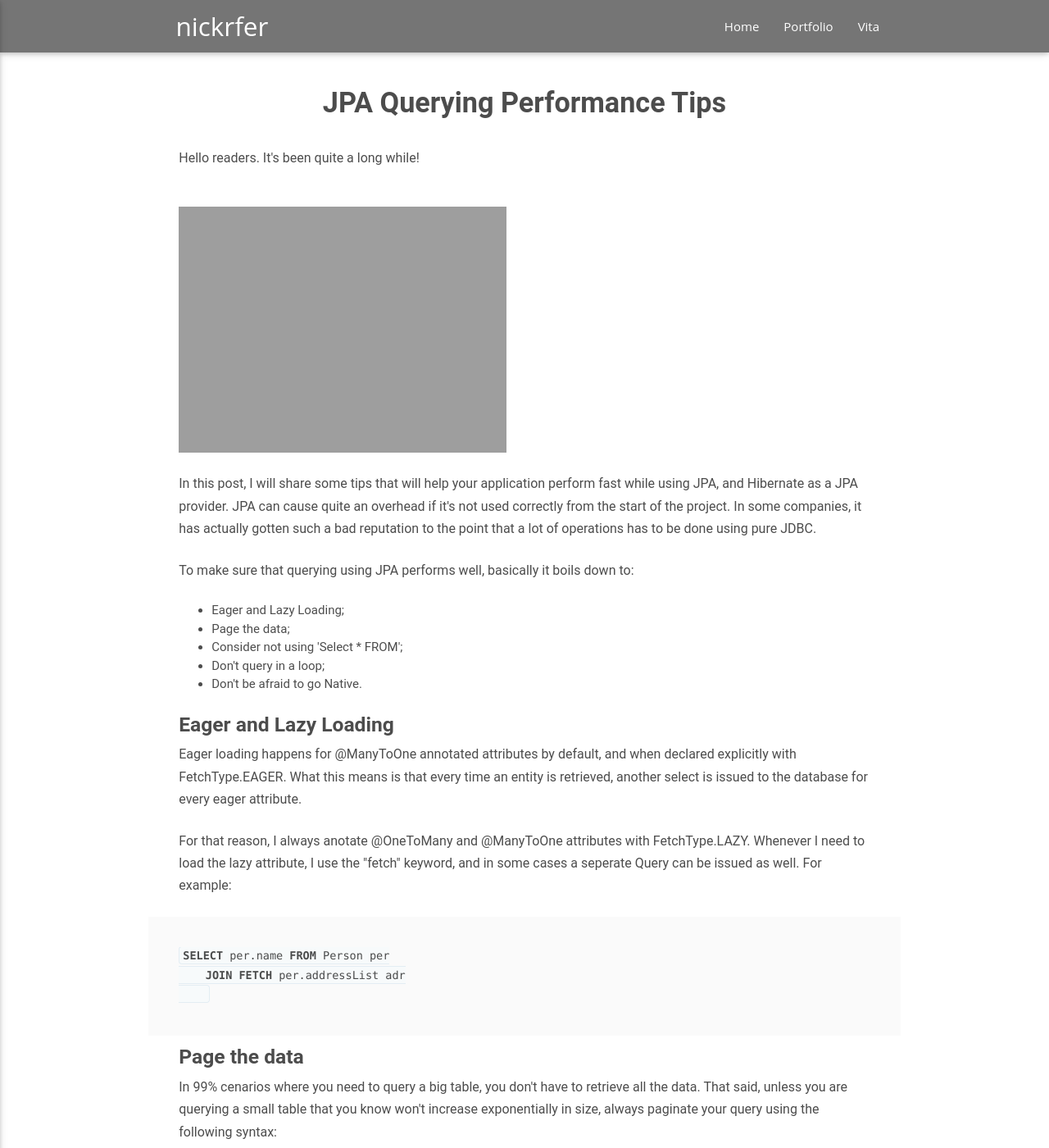
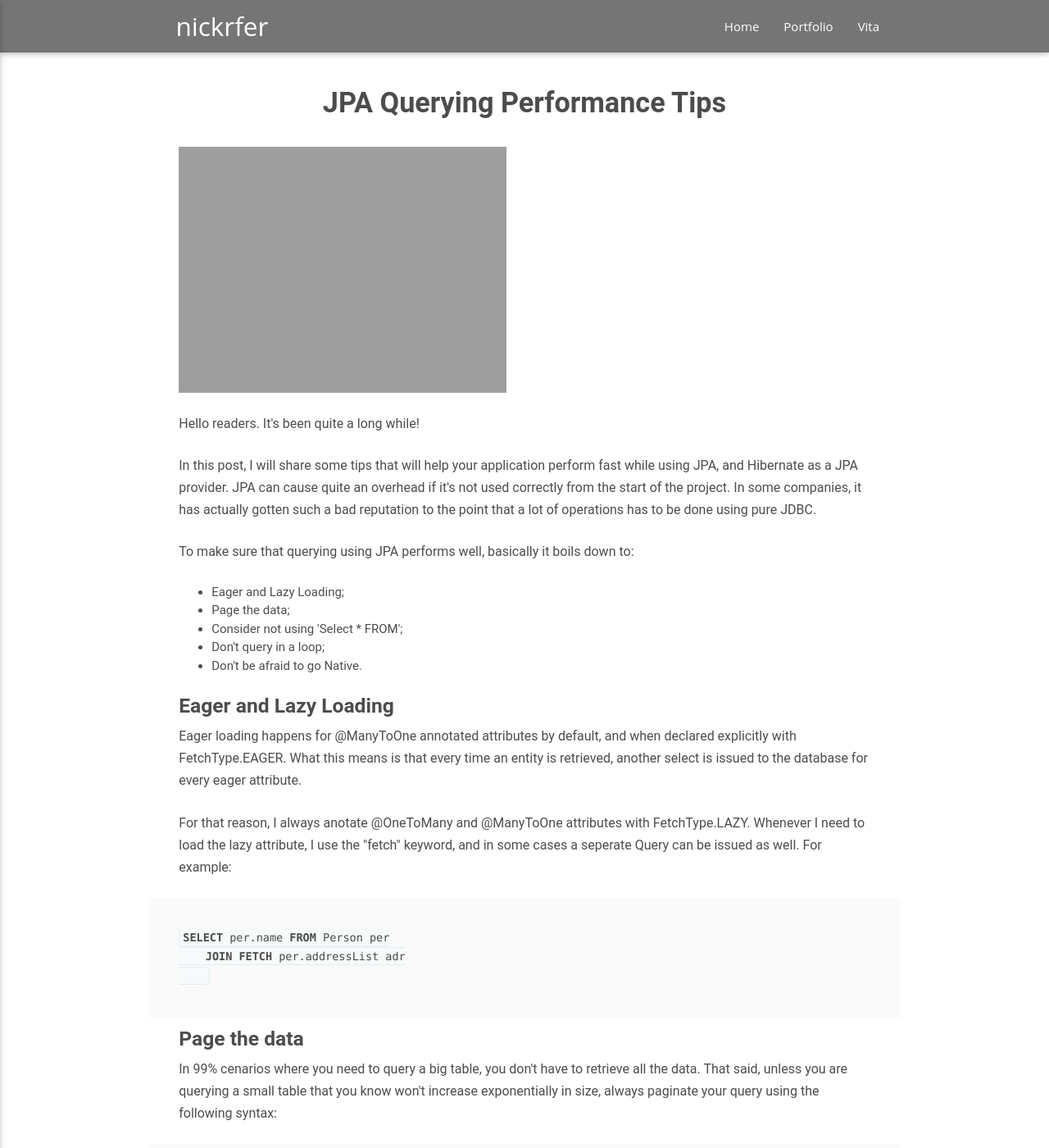
Before and after one commit to nickrfer/nickrfer.github.io, a Jekyll site: the page built from _posts/2017-07-31-jpa-querying-performance-tips.html, in a window 1280 px wide and 1400 px high. Shown: the whole window at 82% size. Built offline with Jekyll 4.4.1, drawn with Linux system fonts in a browser that asks for light colours.

Commit message:
Adding new blog post.

```diff
--- a/_posts/2017-07-31-jpa-querying-performance-tips.html
+++ b/_posts/2017-07-31-jpa-querying-performance-tips.html
@@ -8,9 +8,8 @@ categories: jekyll update
 <br />
 
 <div class="container post">
+  <p><img src="{{ site.url }}/img/jpa-performance.jpeg" />
   <p>Hello readers. It's been quite a long while!</p>
-  <br />
-  <p><img src="{{ site.url }}/img/jpa-performance.jpeg" />
   <p>In this post, I will share some tips that will help your application
     perform fast while using JPA, and Hibernate as a JPA provider. JPA can cause quite an overhead if it's not used correctly from the start of the project.
     In some companies, it has actually gotten such a bad reputation to the point that a lot of operations has to be done using pure JDBC.
--- a/vertical-timeline/vertical-timeline/css/style.css
+++ b/vertical-timeline/vertical-timeline/css/style.css
@@ -63,7 +63,7 @@ header {
   height: 200px;
   line-height: 200px;
   text-align: center;
-  background: #303e49;
+  background: #151515 !important;
 }
 header h1 {
   color: white;
```
